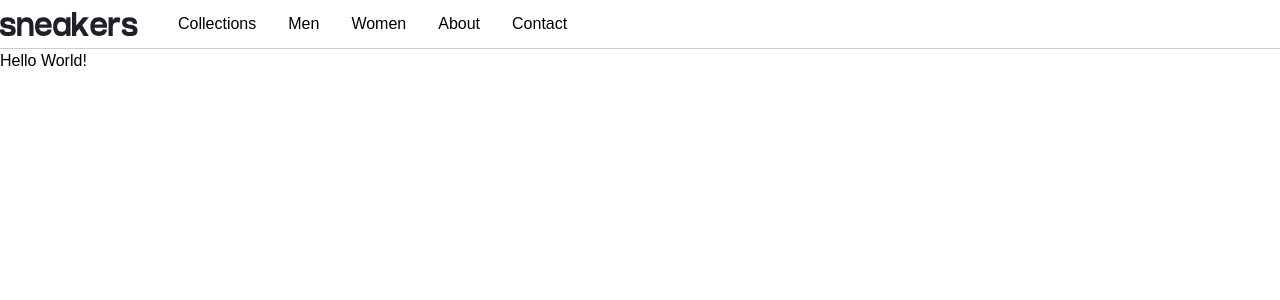
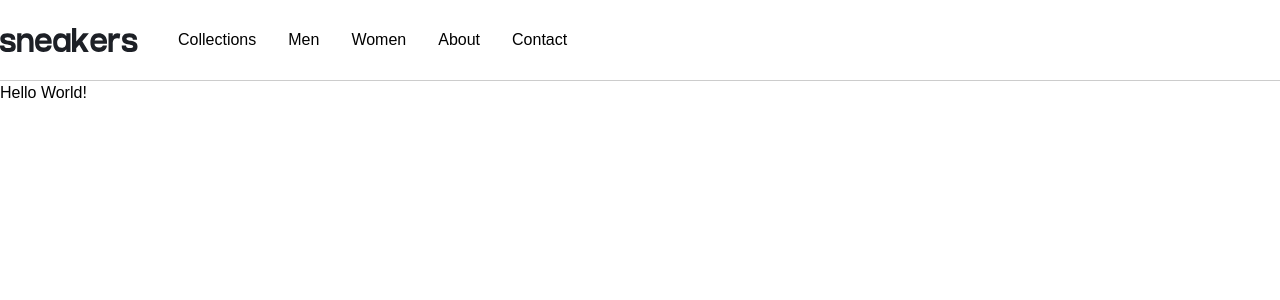
Before and after one commit to Tobbs101/fe-mentor-ecommerce-challenge, a React (Create React App) app: page / in a window 1280 px wide. Shown: the top 300 px of the page. Built offline with nearby package versions, Linux system fonts and the light colour scheme.

Commit message:
changes to navbar

```diff
--- a/src/components/navbar/Navbar.jsx
+++ b/src/components/navbar/Navbar.jsx
@@ -8,7 +8,7 @@ const Navbar = () => {
   return (
     <div
       style={{ borderBottom: "1px solid #ccc" }}
-      className="flex py-3 items-center justify-between"
+      className="flex py-7 items-center justify-between"
     >
       <div className="flex gap-10">
         <img src={Logo} alt="logo" />
```
